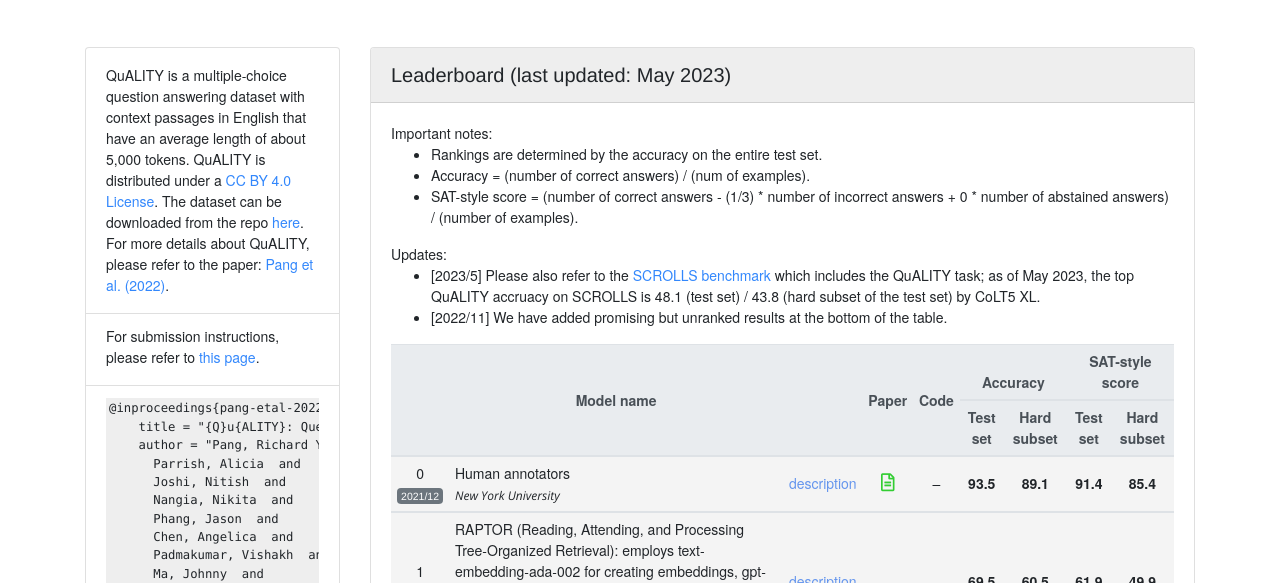
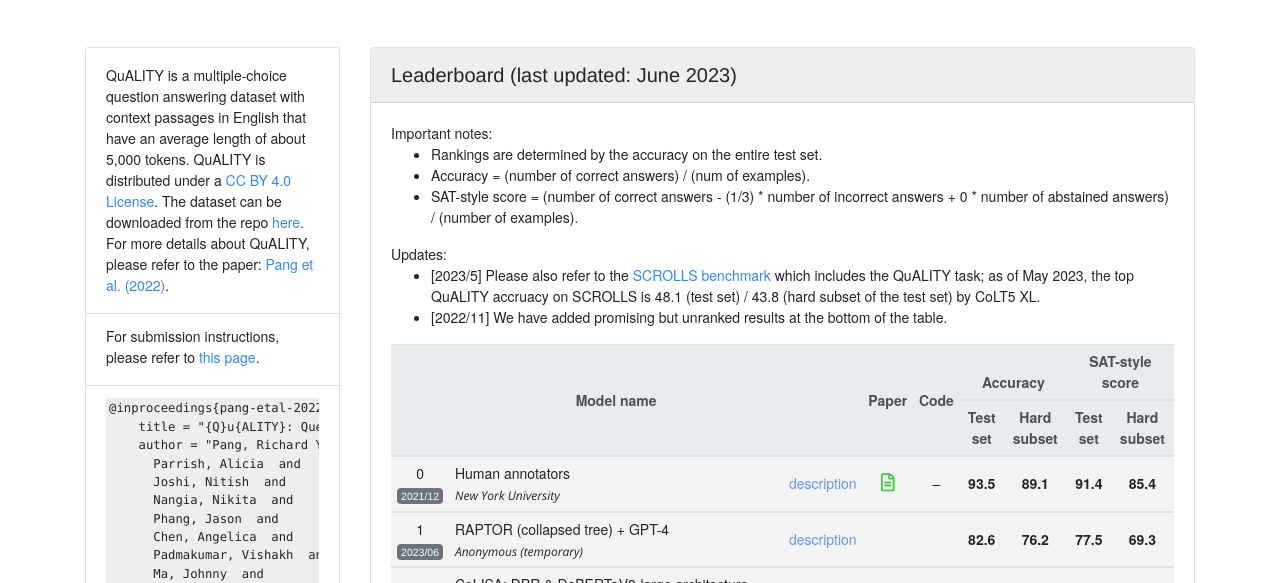
Before and after one commit to nyu-mll/quality, a plain HTML site: page docs/index.html in a window 1280 px wide. Shown: the part 260-843 px from the top of the page. Drawn offline with nearby package versions, Linux system fonts and the light colour scheme.

Commit message:
update leaderboard

```diff
--- a/docs/index.html
+++ b/docs/index.html
@@ -142,7 +142,7 @@
 <div class="col-lg-9">
   <div class="card card-outline-secondary">
     <div class="card-header">
-      Leaderboard (last updated: May 2023)
+      Leaderboard (last updated: June 2023)
     </div>
     <div class="card-body">
       Important notes:
@@ -198,23 +198,19 @@
 
 <tbody><tr style="background:#f4f4f4">
     <td scope="row" class='align-middle text-center'>1<br>
-      <span class="badge badge-secondary">2023/05</span></td>
-    <td class='align-middle text-left'>RAPTOR (Reading, Attending, and Processing Tree-Organized Retrieval): employs text-embedding-ada-002 for creating embeddings, gpt-3.5-turbo for summarizing clusters, and utilizes GPT-4 for generating answers<br/>
+      <span class="badge badge-secondary">2023/06</span></td>
+    <td class='align-middle text-left'>RAPTOR (collapsed tree) + GPT-4<br/>
       <span class="affiliation">Anonymous (temporary)</span><br/></td>
     <td class='align-middle text-center'><button data-id="000012" type="submit" class="display-description";>description</button></td>
     <td class='align-middle text-center'></td>
     <td class='align-middle text-center'></td>
-    <td class='align-middle text-center'><strong>69.5</strong></td>
-    <td class='align-middle text-center'><strong>60.5</strong></td>
-    <td class='align-middle text-center'><strong>61.9</strong></td>
-    <td class='align-middle text-center'><strong>49.9</strong></td>
+    <td class='align-middle text-center'><strong>82.6</strong></td>
+    <td class='align-middle text-center'><strong>76.2</strong></td>
+    <td class='align-middle text-center'><strong>77.5</strong></td>
+    <td class='align-middle text-center'><strong>69.3</strong></td>
 </tr>
 <tr id="000012" style="display:none;" class="section" >
-<td colspan="9" style="font-size:13px"> Model description: RAPTOR is a novel retrieval system that works by chunking the text and creating embedding vectors of the chunked texts with an embedding model. It then employs a novel variant of the Gaussian Mixture Model (GMM) for text clustering and clusters the text after dimensionality reduction on the embeddings using Uniform Manifold Approximation and Projection (UMAP).
-<br>
-Then, the formed clusters are summarized using a large language model (LLM). The generated summary text is again subjected to clustering. This process is iteratively performed for a predetermined number of layers. The outcome of this iterative process is a bottom-up hierarchical tree structure, wherein each node signifies a cluster of related text chunks.
-<br>
-During querying, the hierarchical tree structure allows for efficient traversal and retrieval of relevant information. This is accomplished by starting at the topmost level and performing a beam search until a specified number of layers is reached, with node selection predicated on the cosine similarity with the query vector. The chosen nodes are then combined with the query and used as context, which is subsequently passed to the LLM to generate the final answers. </td>
+<td colspan="8" style="font-size:13px"> Model description: RAPTOR recursively clusters chunks of text and generates text summaries of those clusters constructing a summarization tree from the bottom-up. At inference time, RAPTOR retrieves from this tree, allowing it to integrate information across large text corpora at varying levels of abstraction. RAPTOR employs a novel variant of the Gaussian Mixture Model (GMM) for text clustering and clusters the text after dimensionality reduction on the embeddings using Uniform Manifold Approximation and Projection (UMAP). Then, the formed clusters are summarized using a large language model (LLM). The generated summary text is again subjected to clustering. This process is iteratively performed for a predetermined number of layers. The outcome of this iterative process is a bottom-up hierarchical tree structure, wherein each node signifies a cluster of related text chunks. RAPTOR uses SBERT embeddings for clustering.</td>
 </tr></tbody>
 
 <tbody><tr style="background:#f4f4f4">
```
